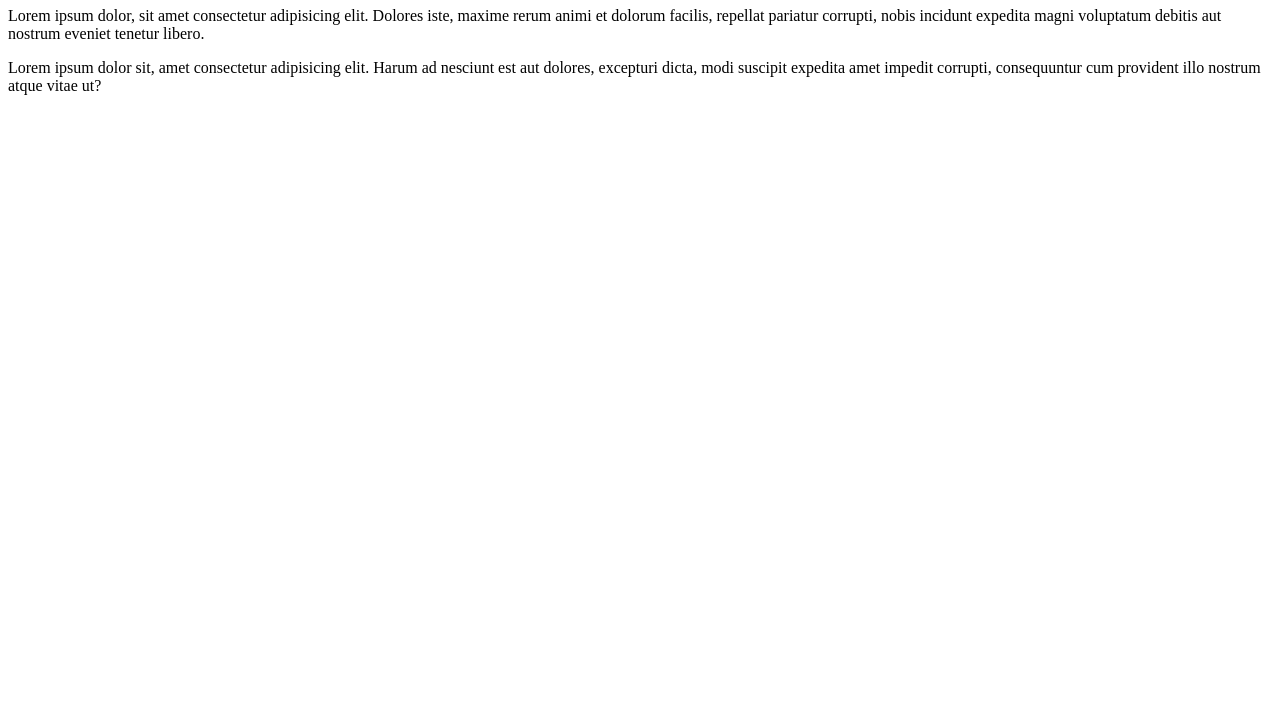
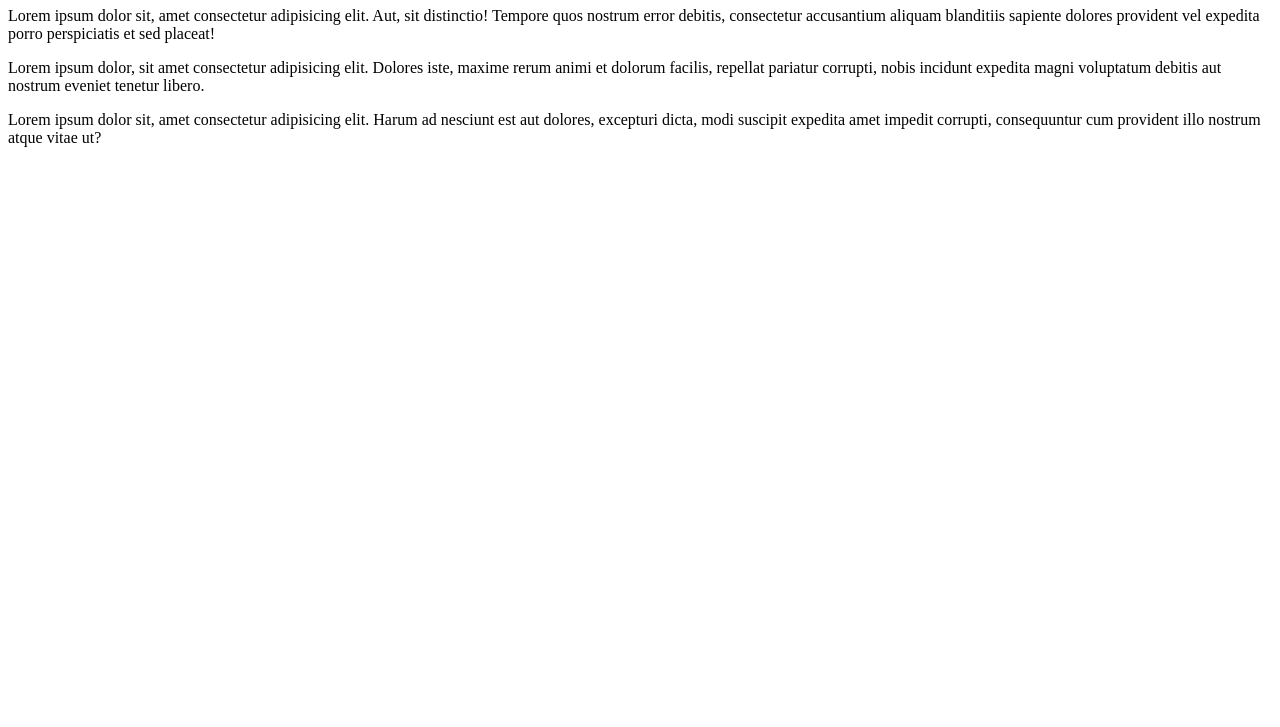
Before and after one commit to Jimena-Ojeda/60970, a plain HTML site: page index.html in a window 1280 px wide. Shown: the part 73-800 px from the top of the page. Drawn offline with Linux system fonts and the light colour scheme.

Commit message:
Update index.html

```diff
--- a/index.html
+++ b/index.html
@@ -8,6 +8,7 @@
 <body>
 
 <h1>This is My First Header!</h1>
+<p>Lorem ipsum dolor sit, amet consectetur adipisicing elit. Aut, sit distinctio! Tempore quos nostrum error debitis, consectetur accusantium aliquam blanditiis sapiente dolores provident vel expedita porro perspiciatis et sed placeat!</p>
 
 <p>Lorem ipsum dolor, sit amet consectetur adipisicing elit. Dolores iste, maxime rerum animi et dolorum facilis, repellat pariatur corrupti, nobis incidunt expedita magni voluptatum debitis aut nostrum eveniet tenetur libero.
 </p>
```
